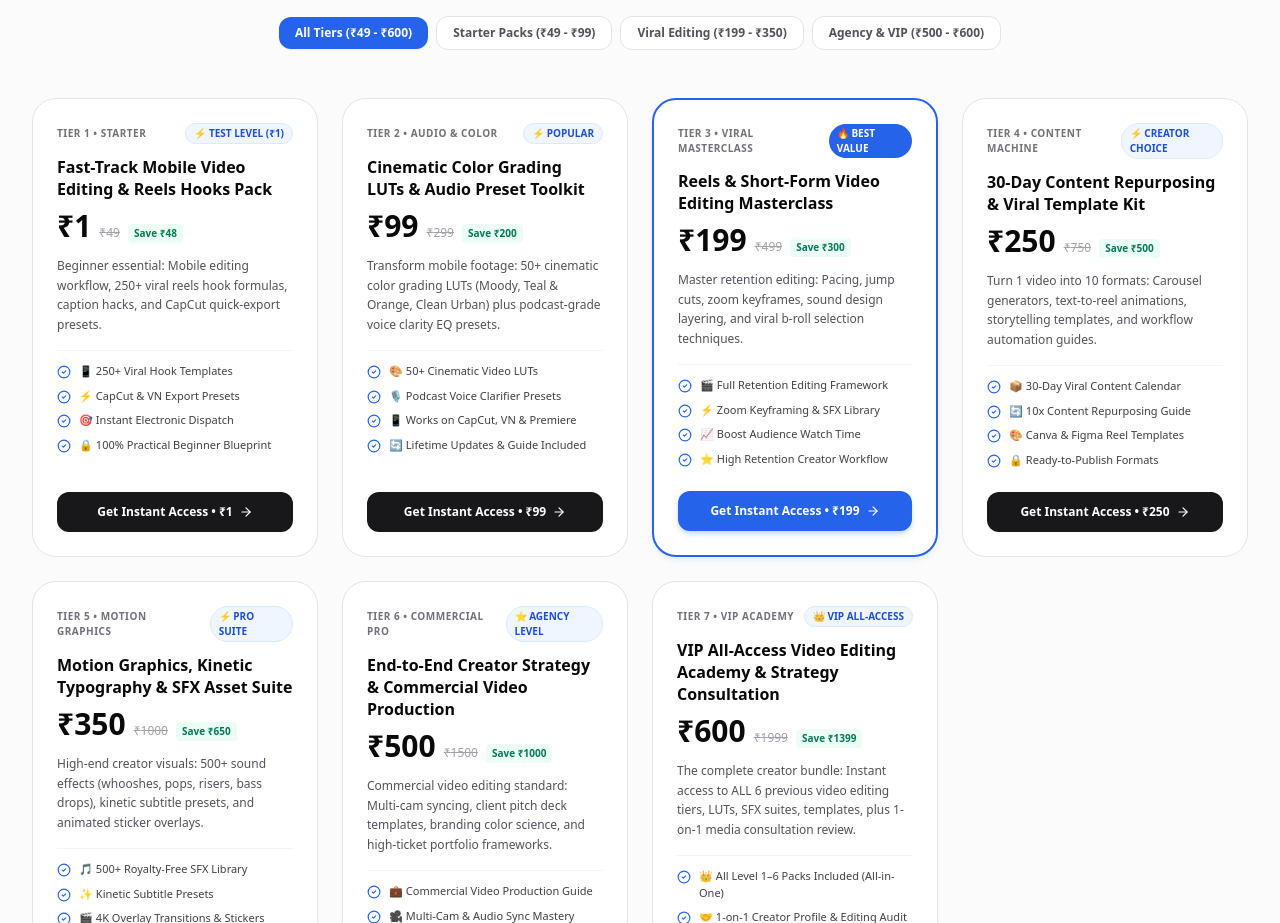
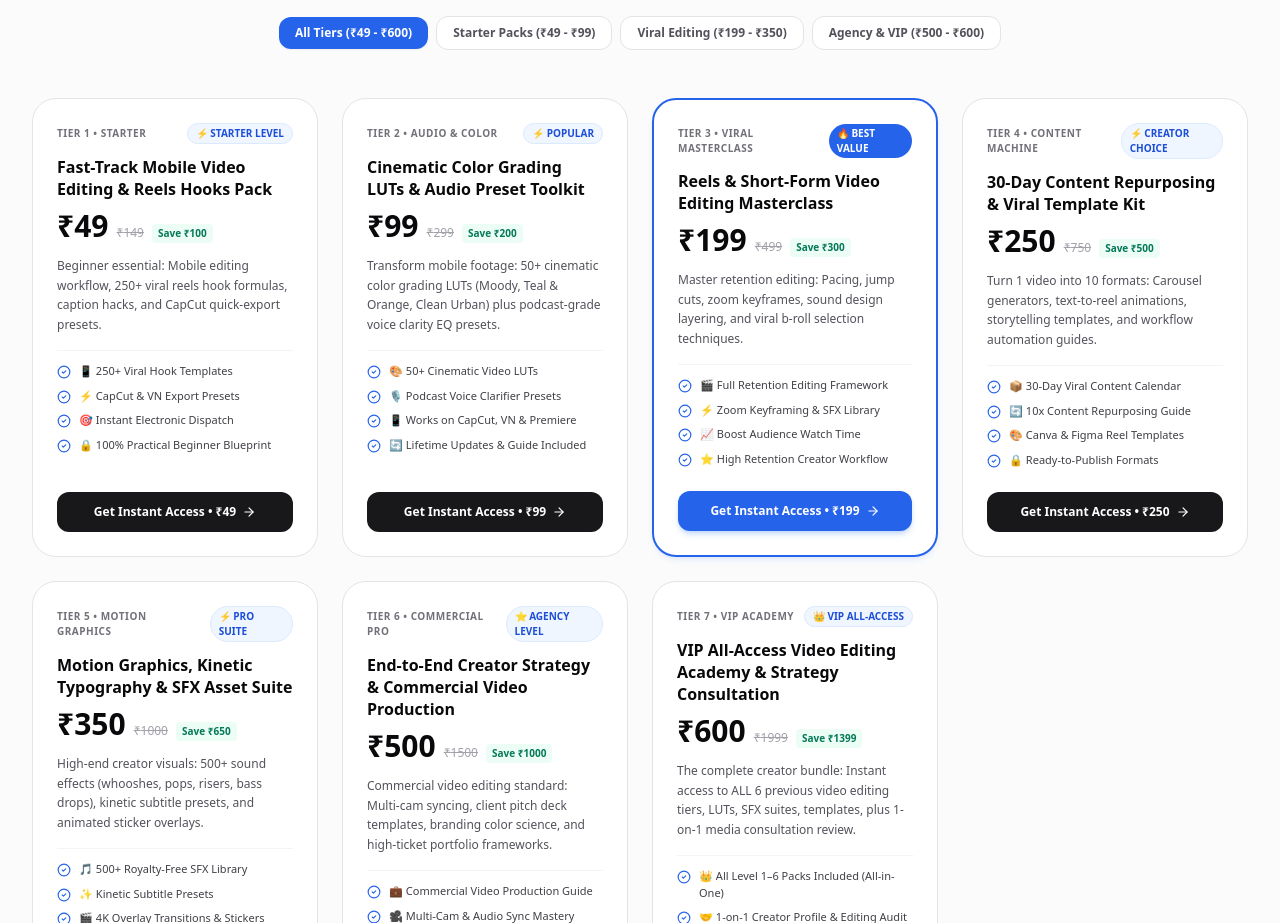
Before and after one commit to followersblog/followersblog, a Next.js app: page / in a window 1280 px wide. Shown: the part 1120-2043 px from the top of the page. Built offline with nearby package versions, Linux system fonts and the light colour scheme; no server answers.

Commit message:
Revert test price back to official ₹49

```diff
--- a/src/data/courses.ts
+++ b/src/data/courses.ts
@@ -195,9 +195,9 @@ export const CREATOR_EDITING_TIERS: CreatorEditingTier[] = [
     id: 'edit-tier-49',
     level: 'Tier 1 • Starter',
     name: 'Fast-Track Mobile Video Editing & Reels Hooks Pack',
-    price: 1,
-    originalPrice: 49,
-    badge: '⚡ TEST LEVEL (₹1)',
+    price: 49,
+    originalPrice: 149,
+    badge: '⚡ STARTER LEVEL',
     description: 'Beginner essential: Mobile editing workflow, 250+ viral reels hook formulas, caption hacks, and CapCut quick-export presets.',
     features: [
       '📱 250+ Viral Hook Templates',
--- a/src/data/followers-services.ts
+++ b/src/data/followers-services.ts
@@ -61,9 +61,9 @@ export const SOCIAL_PACKAGES: SocialServicePackage[] = [
     subCategoryId: 'followers',
     name: '250 Indian Followers',
     quantity: '250',
-    price: 1,
-    originalPrice: 49,
-    badge: '⚡ TEST PACK (₹1)',
+    price: 49,
+    originalPrice: 149,
+    badge: '⚡ STARTER PACK',
     description: 'Test our quality: 250 Real Indian Followers to build initial momentum for your page.',
     features: ['🇮🇳 Real Active Profiles', '⚡ Instant Safe Delivery', '🔒 100% Non-Drop Guaranteed'],
     buttonColor: 'pink',
```
